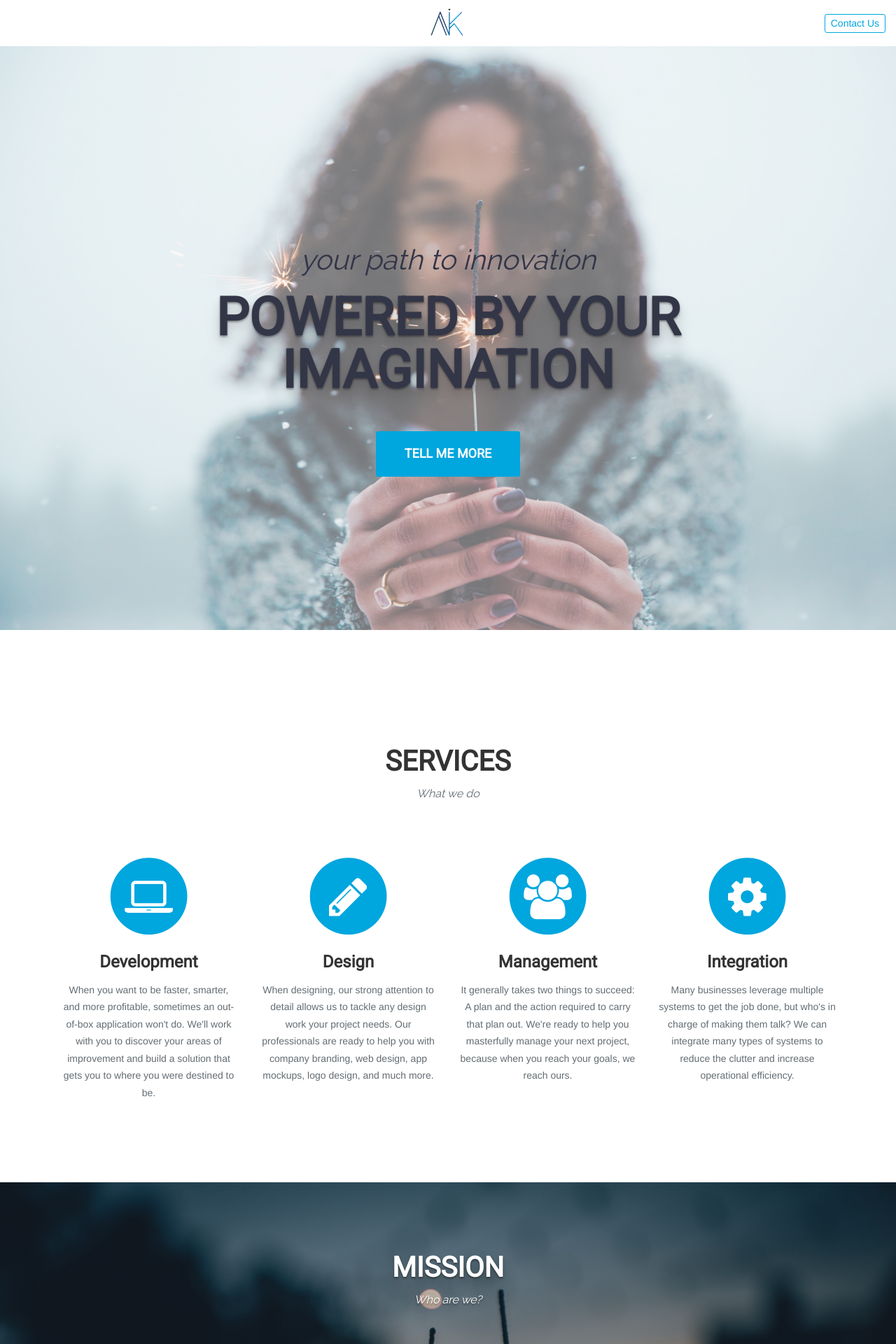
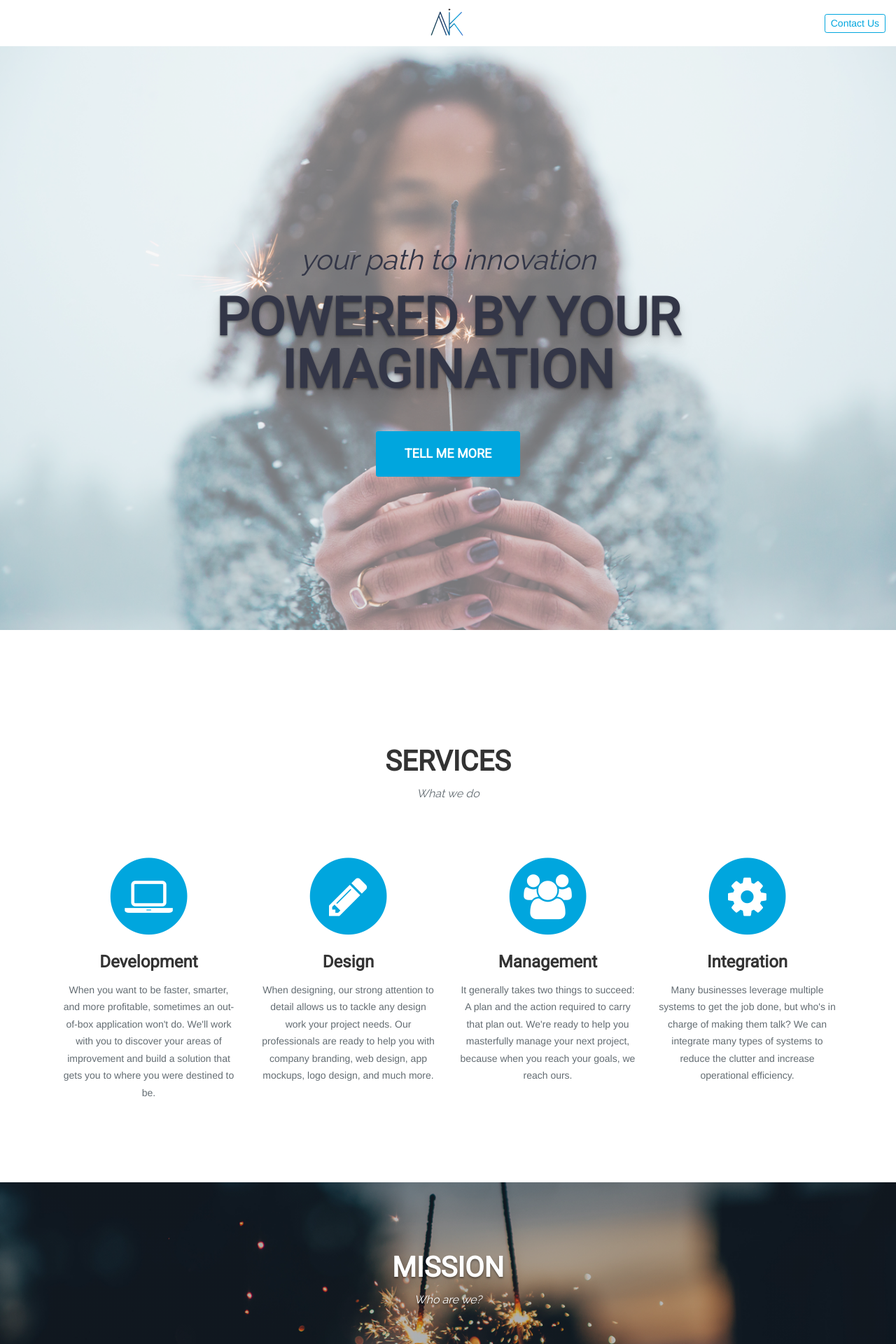
Before and after one commit to akimagine/akimagine.github.io, a Jekyll site: the page built from index.html, in a window 1280 px wide. Shown: the top 1920 px of the page at 70% size. Built offline with Jekyll 4.4.1, drawn with Linux system fonts in a browser that asks for light colours; nearby versions of some CDN libraries.

Commit message:
Nevermind don't do background fixed

```diff
--- a/_includes/css/agency.css
+++ b/_includes/css/agency.css
@@ -286,7 +286,7 @@ header::before {
     z-index: -1;
     background-attachment: scroll;
     background-image: url('{{ site.baseurl }}/img/imagine-bg2.png');
-    background-position: fixed;
+    background-position: center center;
     background-repeat: none;
     -webkit-background-size: cover;
     -moz-background-size: cover;
@@ -672,7 +672,7 @@ section#about::before {
     z-index: -1;
     background-color: #222;
     background-image: url('{{ site.baseurl }}/img/imagine-bg3.png');
-    background-position: fixed;
+    background-position: center;
     background-repeat: no-repeat;
     -webkit-background-size: cover;
     -moz-background-size: cover;
```
